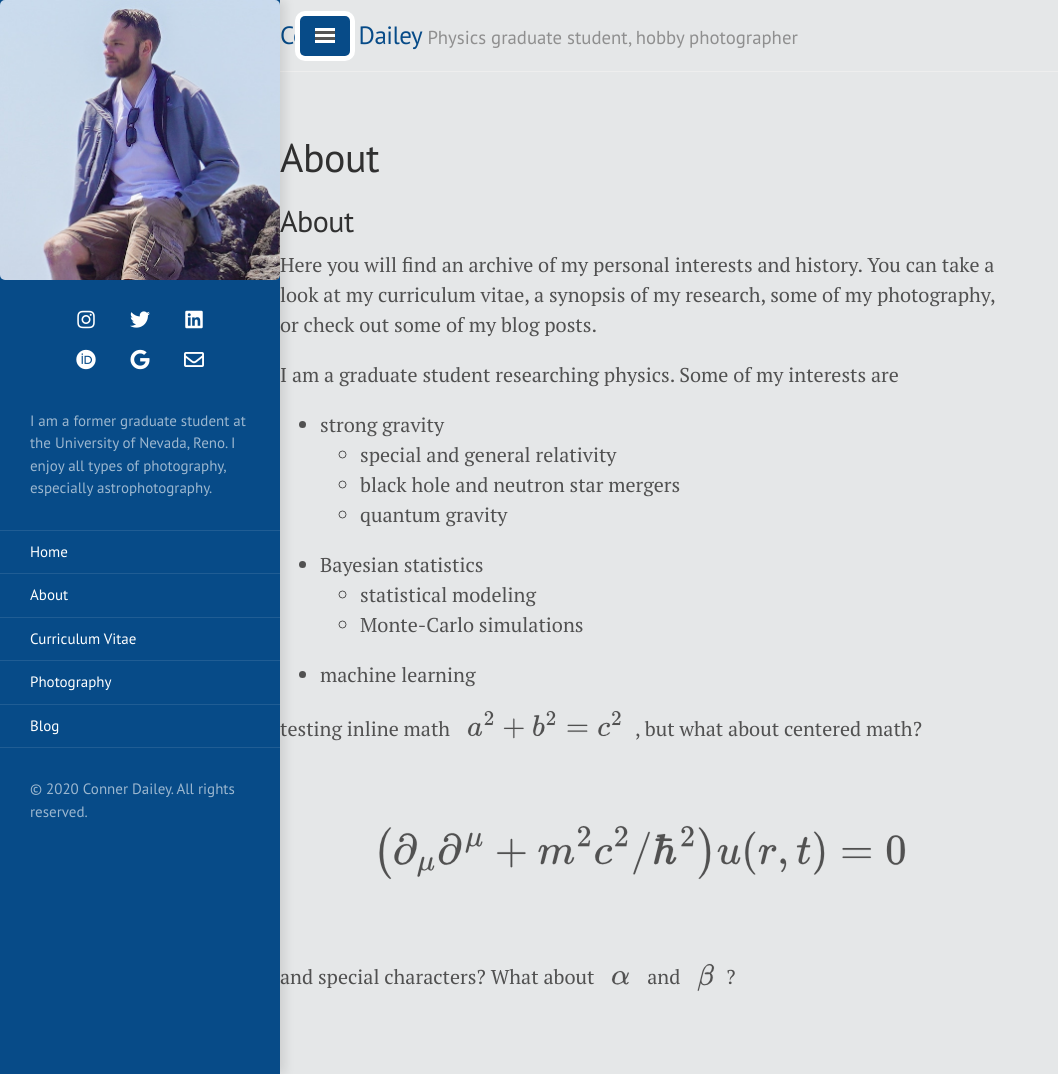
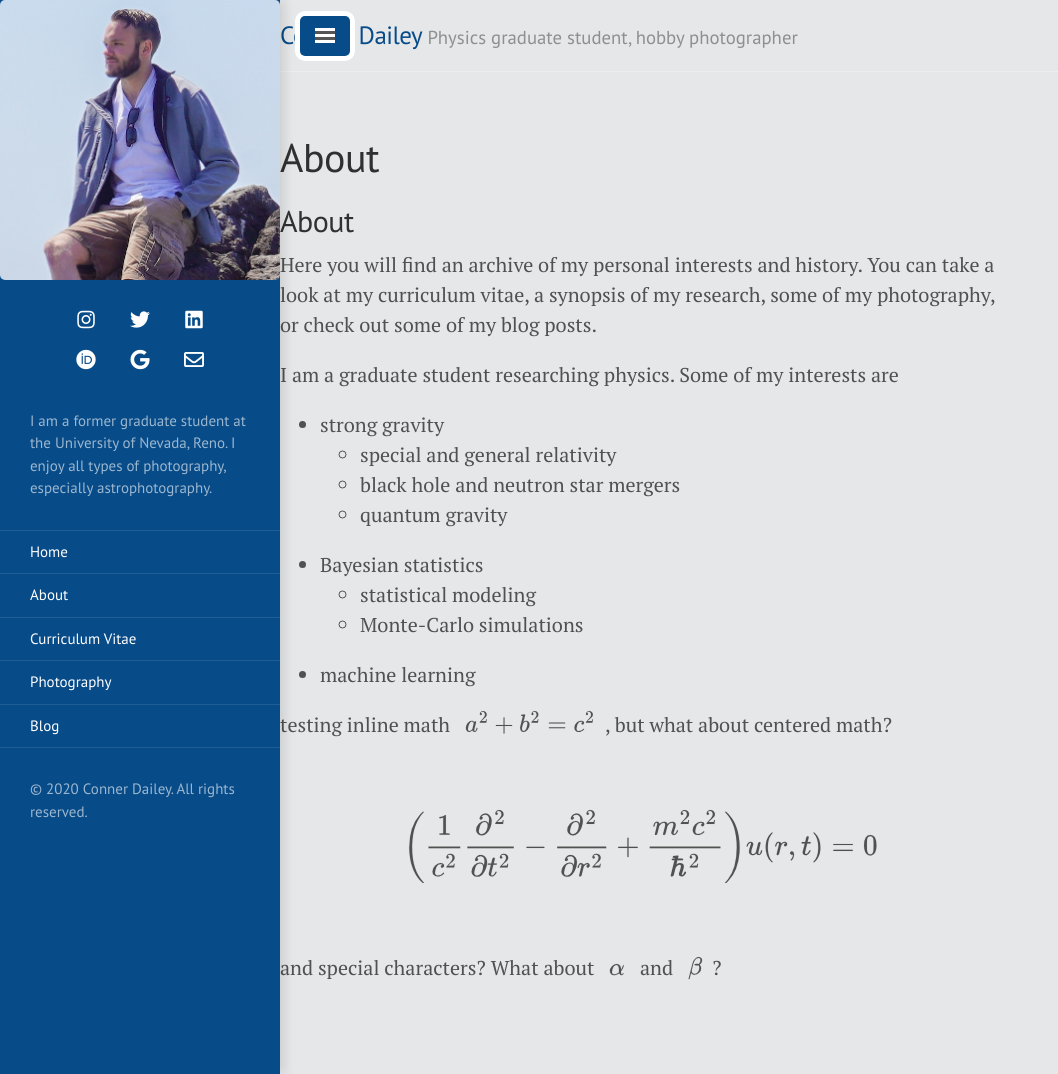
Before and after one commit to TakeTwiceDailey/TakeTwiceDailey.github.io, a Jekyll site: the page built from about.md, in a window 1280 px wide and 1074 px high. Shown: the whole window, without its empty margins (0-1058 px from the left). Built offline with Jekyll 4.4.1, drawn with Linux system fonts in a browser that asks for light colours; nearby versions of some CDN libraries.

Commit message:
more math

```diff
--- a/about.md
+++ b/about.md
@@ -20,6 +20,6 @@ I am a graduate student researching physics. Some of my interests are
 
 testing inline math `$a^2+b^2=c^2$`, but what about centered math?
 
-`$$\Large \left(\partial_\mu\partial^\mu+m^2c^2/\hbar^2\right)u(r,t)=0 $$`
+`$$\large \left(\frac{1}{c^2}\frac{\partial^2}{ \partial t^2}  - \frac{\partial^2}{ \partial r^2} + \frac{m^2c^2}{\hbar^2} \right) u(r,t) = 0 $$`
 
 and special characters? What about `$\alpha$` and `$\beta$`?
--- a/public/css/poole.css
+++ b/public/css/poole.css
@@ -154,7 +154,7 @@ pre {
 }
 code {
   padding: .25em .5em;
-  font-size: 120%;/*85%*/
+  font-size: 100%;/*85%*/
   color: inherit;/*#bf616a*/
   background-color: transparent;/*#f9f9f9*/
   border-radius: 3px;
```
